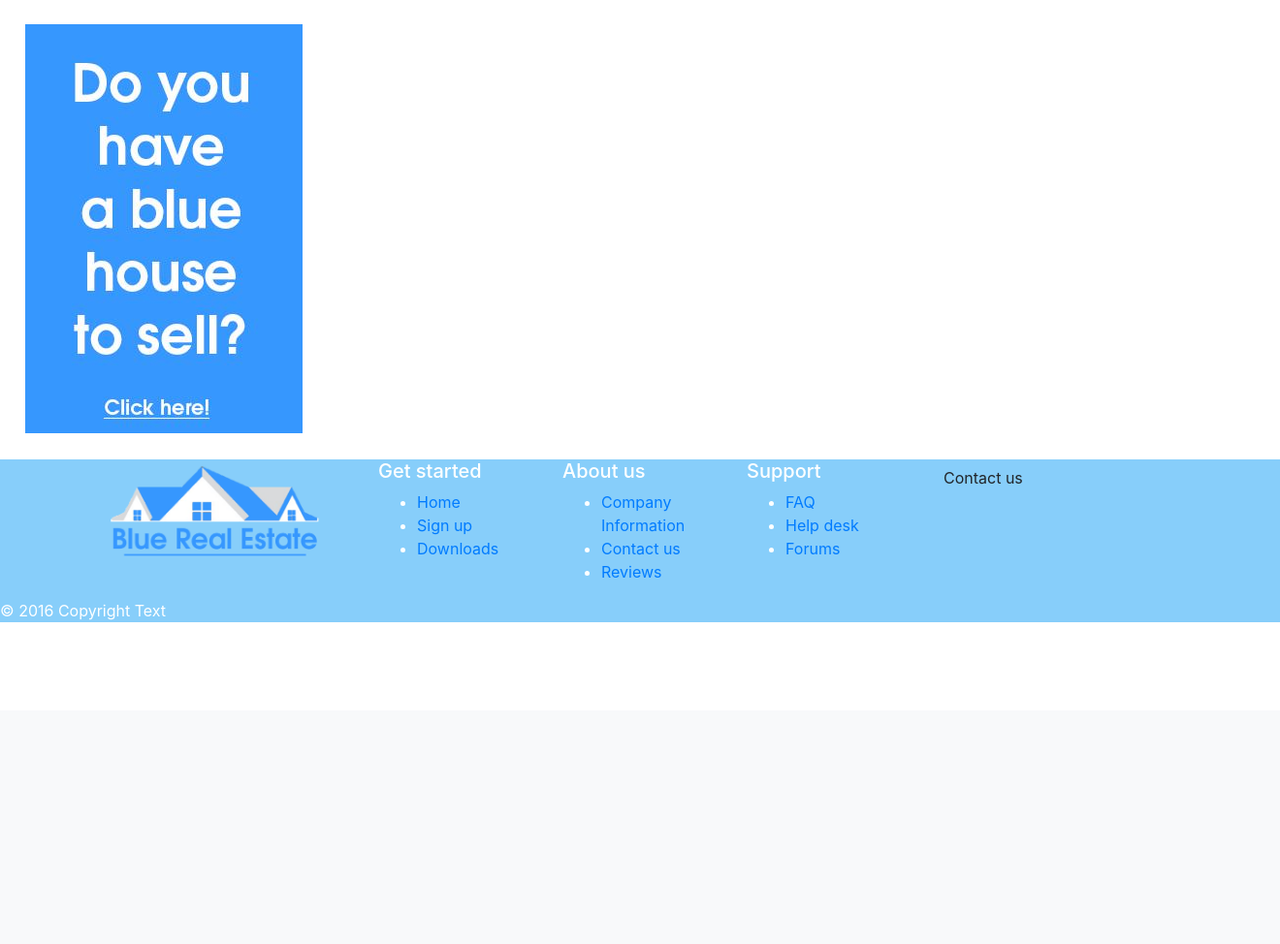
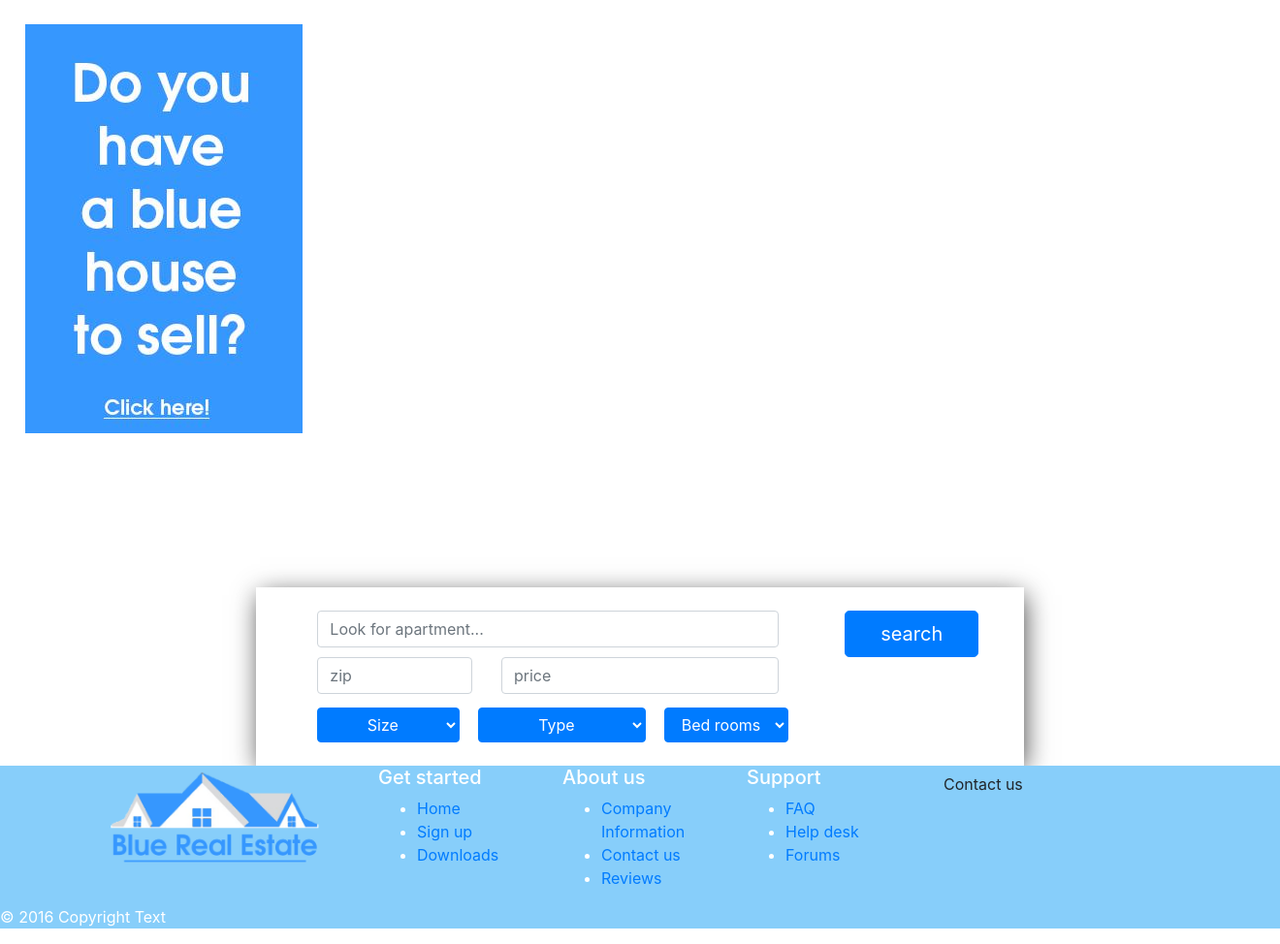
Before and after one commit to DanielAron18/BlueRealEstate, a Django app: page / in a window 1320 px wide. Shown: the part 67-1041 px from the top of the page at 97% size. Before the commit the page ends 709 px from the top, so only its background shows below. Run offline with Django 3.2, Linux system fonts and the light colour scheme; some libraries are stand-ins or nearby versions.

Commit message:
search bar a forsiðu bætt við

```diff
--- /dev/null
+++ b/static/css/index.css
@@ -0,0 +1,71 @@
+/*
+        Search Field
+*/
+
+
+/* Box Around all form content*/
+#search {
+    margin: 10% auto 0 auto;
+    -webkit-box-shadow: 2px 6px 26px -2px rgba(0,0,0,0.75);
+    -moz-box-shadow: 2px 6px 26px -2px rgba(0,0,0,0.75);
+    box-shadow: 2px 6px 26px -2px rgba(0,0,0,0.75);
+}
+
+/* Box inside the #search box for content padding */
+.search_field_content {
+    margin: 0 auto 0 auto;
+    height: 80%;
+    width: 90%;
+}
+
+/* The form */
+#search_form {
+    width: 60%;
+    width: 100%;
+    margin: 0 auto 0 auto;
+    padding: 3% 0 3% 8%;
+}
+
+/* boxið utanum Takkana neðst á search forminu  */
+#search_buttons_parameters {
+    padding: 2% 0 0 0;
+}
+
+/* Clasinn á tökkunum */
+.search_drop {
+    margin: 0 2% 0 0;
+}
+
+/* Search takkinn Textinn */
+.search_button p {
+    padding: 0 1em 0 1em;
+    margin: auto;
+}
+
+/* Search takkinn container */
+.col-3.search_btn_container {
+    padding-left: 7%;
+}
+
+
+@media only screen and (min-width: 1281px) {
+    #search {
+        width: 60%;
+    }
+}
+
+@media only screen and (max-width: 1280) {
+    #search {
+        width: 95%;
+    }
+}
+
+@media only screen and (max-width: 813px) {
+    #search {
+        width: 100%;
+    }
+
+    .search_button {
+        float: left;
+    }
+}
--- a/templates/index/front_page.html
+++ b/templates/index/front_page.html
@@ -1,11 +1,69 @@
 {% extends 'base.html' %}
 
 {% load static %}
+{% block content %}
+    <link rel="stylesheet" href="{% static 'css/index.css' %}">
+    <div id="bl_logo">
+        <a href="{% url 'contact_us' %}"><img src="{% static 'images/Advertisement.jpg'%}", style="margin: 2%;"></a>
+    </div>
+    <div>
 
-{% block content %}
+        <div id="search">
 
-    <div>
-        <a href="{% url 'contact_us' %}"><img src="{% static 'images/Advertisement.jpg'%}", style="margin: 2%;"></a>
+    <form action="/action_page.php" id="search_form">
+
+      <!-- Look for apartment input field -->
+      <div class="row">
+        <div class="col-8">
+          <input class="form-control" type="text" placeholder="Look for apartment..." aria-label="Look for apartment">
+        </div>
+      <!-- Search takkinn -->
+        <div class="col-3 search_btn_container">
+          <button type="submit" class="btn btn-primary btn-lg search_button"><p>search</p></button>
+        </div>
+      </div>
+
+      <!-- zip og Price dálkur -->
+      <div class="row">
+        <div class="col-3">
+          <input class="form-control" type="text" placeholder="zip" aria-label="zip">
+        </div>
+        <div class="col-5">
+          <input class="form-control" type="text" placeholder="price" aria-label="price">
+        </div>
+      </div>
+
+      <!-- Size, Type, Rooms -->
+      <div id="search_buttons_parameters">
+        <select id="size" class="btn btn-primary search_drop" name="country">
+          <option value="size_default">Size</option>
+          <option value="0-50FM">0 - 50 fm</option>
+          <option value="50-100FM">50 - 100 fm</option>
+          <option value="100-150FM">100 - 150 fm</option>
+          <option value="150-200FM">150 - 200 fm</option>
+          <option value="200-250FM">200 - 250 fm</option>
+          <option value="250-300FM">250 - 300 fm</option>
+          <option value="300-350FM">350 - 400 fm</option>
+        </select>
+        <select id="type" class="btn btn-primary search_drop" name="country">
+          <option value="type_default">Type</option>
+          <option value="townhouse">Townhouse</option>
+          <option value="duplex">Duplex</option>
+          <option value="detached_house">Detached House</option>
+        </select>
+        <select id="country" class="btn btn-primary search_drop" name="country">
+          <option value="rooms_default">Bed rooms</option>
+          <option value="canada">0 - 1</option>
+          <option value="1-2">1 - 2</option>
+          <option value="2-3">2 - 3</option>
+          <option value="3-4">3 - 4</option>
+          <option value="4-5">4 - 5</option>
+          <option value="5-6">5 - 6</option>
+        </select>
+      </div>
+
+    </form>
+  </div>
     </div>
 
 {% endblock %}
```
